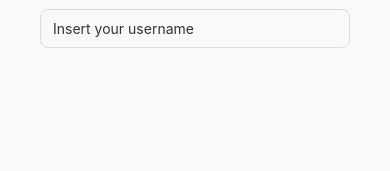
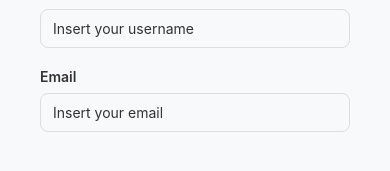
Before and after one commit to kalharaweragoda/NoteBook, a React Native app: screen / in a window 390 px wide. Shown: the part 393-564 px from the top of the page. Built offline with nearby package versions, Linux system fonts and the light colour scheme.

Commit message:
add email View

```diff
--- a/App.tsx
+++ b/App.tsx
@@ -52,6 +52,11 @@ export default function SignUpScreen() {
             <View style={styles.inputContainer}>
               <Text style={styles.label}>UserName</Text>
               <TextInput placeholder="Insert your username" style={styles.input}/>
+            </View>
+
+            <View style={styles.inputContainer}>
+              <Text style={styles.label}>Email</Text>
+              <TextInput placeholder="Insert your email" style={styles.input}/>
             </View>
 
         </View>
```
